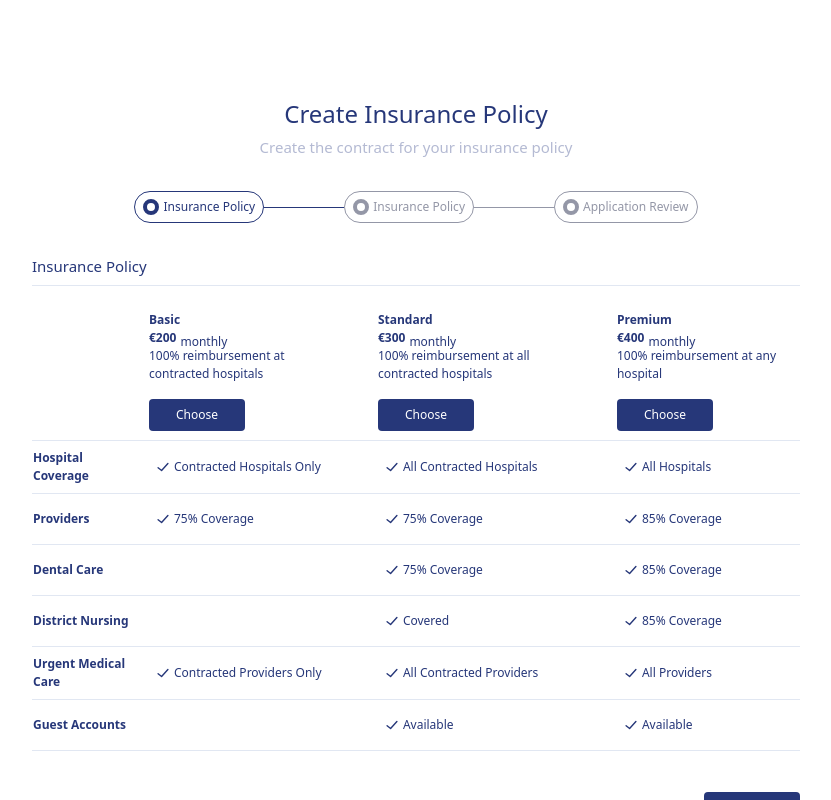
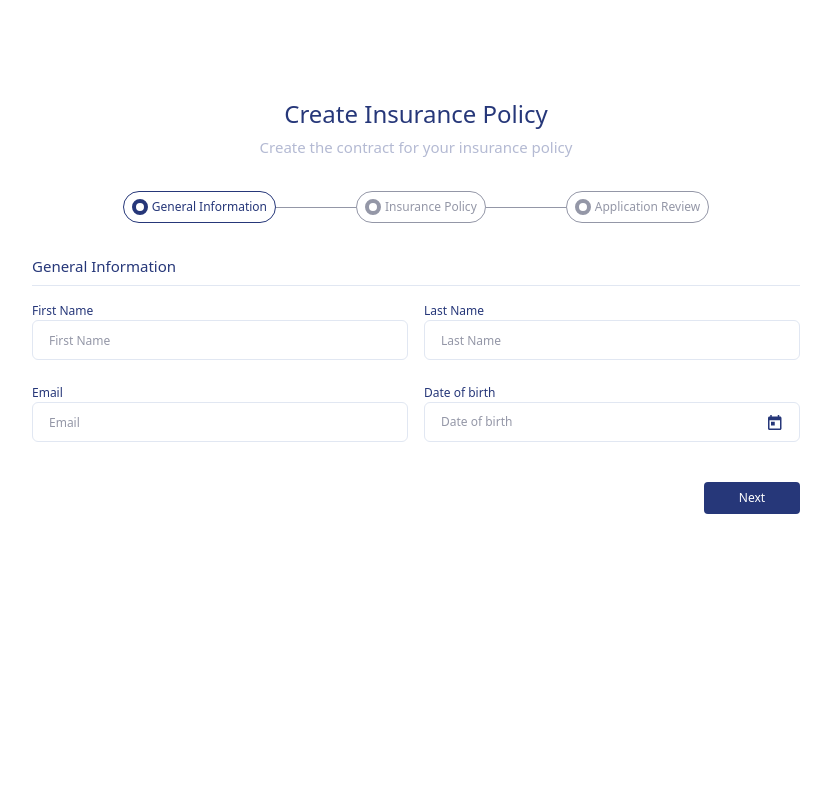
Before and after one commit to constantimi/trustflow, a React (Vite) app: page / in a window 1280 px wide. Shown: the whole page, without its empty margins (224-1055 px from the left). Built offline with nearby package versions, Linux system fonts and the light colour scheme.

Commit message:
Improve the selection on the summary step

```diff
--- a/src/modules/register/components/stepper/Stepper.tsx
+++ b/src/modules/register/components/stepper/Stepper.tsx
@@ -26,10 +26,10 @@ const Stepper = ({ steps }: Props) => {
           key={nanoid()}
           className="flex flex-row items-center justify-center"
         >
-          <StepItem step={current} isCurrentStep={isCurrentStep} />
-          {current.next && (
+          {current.prev && (
             <StepLine step={current} isCurrentStep={isCurrentStep} />
           )}
+          <StepItem step={current} isCurrentStep={isCurrentStep} />
         </div>
       );
       current = current.next;
--- a/src/modules/register/features/Register.tsx
+++ b/src/modules/register/features/Register.tsx
@@ -1,15 +1,12 @@
 import React, { useEffect, useState } from 'react';
 import { useNavigate } from 'react-router';
-import { Step, StepList, StepNames } from '../types/step';
+import { Step, StepList, StepName } from '../types/step';
 import UserForm, { createUserInformationStep } from './user/UserForm';
 import {
   createPolicySelectionStep,
   PolicySelection,
 } from './policy/PolicySelection';
-import {
-  createSummaryScreenStep,
-  SummaryScreen,
-} from './summary/SummaryScreen';
+import { createSummaryScreenStep, Summary } from './summary/Summary';
 import Stepper from '../components/stepper/Stepper';
 import Content from '../../shared/layout/content/Content';
 import Layout from '../../shared/layout/layout/Layout';
@@ -25,28 +22,16 @@ const Register = () => {
 
     const userStep = createUserInformationStep();
     newStepper = userStep;
-    newStepper = createPolicySelectionStep();
 
-    if (newStepper) {
-      const policyStep = createPolicySelectionStep();
-      policyStep.prev = newStepper;
-      newStepper.next = policyStep;
-    } else {
-      newStepper = createPolicySelectionStep();
-    }
+    const policyStep = createPolicySelectionStep();
+    policyStep.prev = newStepper;
+    newStepper.next = policyStep;
 
     const summaryStep = createSummaryScreenStep();
-    if (newStepper.next) {
-      summaryStep.prev = newStepper.next;
-      newStepper.next.next = summaryStep;
-    } else {
-      summaryStep.prev = newStepper;
-      newStepper.next = summaryStep;
-    }
+    summaryStep.prev = policyStep;
+    policyStep.next = summaryStep;
 
-    if (newStepper) {
-      setStepper({ currentStep: newStepper, chain: newStepper });
-    }
+    setStepper({ currentStep: userStep, chain: userStep });
   }, []);
 
   if (!stepper) {
@@ -59,9 +44,7 @@ const Register = () => {
     if (stepper.currentStep.next) {
       setStepper({ ...stepper, currentStep: stepper.currentStep.next });
     } else {
-      // Submit form
       navigate('/');
-
       setStepper(null);
     }
   };
@@ -69,6 +52,18 @@ const Register = () => {
   const handlePrevStep = () => {
     if (stepper.currentStep.prev) {
       setStepper({ ...stepper, currentStep: stepper.currentStep.prev });
+    }
+  };
+
+  const handleJumpToStep = (stepName: StepName) => {
+    let targetStep = stepper.currentStep as Step | undefined;
+    while (targetStep && targetStep.title !== stepName) {
+      targetStep.completed = false;
+      targetStep = targetStep.prev;
+    }
+
+    if (targetStep) {
+      setStepper({ ...stepper, currentStep: targetStep });
     }
   };
 
@@ -88,21 +83,22 @@ const Register = () => {
           <div className="flex w-[30rem] flex-col items-center justify-center md:w-[48rem]">
             <Stepper steps={stepper} />
 
-            {stepper.currentStep.title === StepNames.USER_FORM && (
+            {stepper.currentStep.title === StepName.USER_FORM && (
               <UserForm nextStep={handleNextStep} />
             )}
 
-            {stepper.currentStep.title === StepNames.POLICY_SELECTION && (
+            {stepper.currentStep.title === StepName.POLICY_SELECTION && (
               <PolicySelection
                 prevStep={handlePrevStep}
                 nextStep={handleNextStep}
               />
             )}
 
-            {stepper.currentStep.title === StepNames.SUMMARY && (
-              <SummaryScreen
+            {stepper.currentStep.title === StepName.SUMMARY && (
+              <Summary
                 prevStep={handlePrevStep}
                 nextStep={handleNextStep}
+                jumpToStep={handleJumpToStep}
               />
             )}
           </div>
--- /dev/null
+++ b/src/modules/register/features/icons/ArrowIcon.tsx
@@ -0,0 +1,26 @@
+import * as React from 'react';
+import { IconProps } from '../../../shared/types/icon';
+
+const ArrowIcon = ({
+  size = '10',
+  fill = '#9FA9CA',
+  className,
+  ...props
+}: IconProps) => (
+  <svg
+    width={size}
+    height={size}
+    viewBox="0 0 34 34"
+    xmlns="http://www.w3.org/2000/svg"
+    fill="none"
+    className={className}
+    {...props}
+  >
+    <path
+      d="M1.86999 28.64L13.51 17L1.86999 5.36C0.699993 4.19 0.699993 2.3 1.86999 1.13C3.03999 -0.0399975 4.92999 -0.0399975 6.09999 1.13L19.87 14.9C21.04 16.07 21.04 17.96 19.87 19.13L6.09999 32.9C4.92999 34.07 3.03999 34.07 1.86999 32.9C0.729993 31.73 0.699993 29.81 1.86999 28.64Z"
+      fill={fill}
+    />
+  </svg>
+);
+
+export default ArrowIcon;
--- a/src/modules/register/features/policy/PolicySelection.tsx
+++ b/src/modules/register/features/policy/PolicySelection.tsx
@@ -1,12 +1,12 @@
 import React from 'react';
-import { Step, StepNames } from '../../types/step';
+import { Step, StepName } from '../../types/step';
 import { Theme } from '../../../shared/layout/theme';
 import { PolicyTable } from './table/PolicyTable';
 import { useAppDispatch, useAppSelector } from '../../../shared/store/hooks';
 import { getPolicyState, validatePolicy } from '../../store/user/user-slice';
 
 export const createPolicySelectionStep: () => Step = () => ({
-  title: StepNames.POLICY_SELECTION,
+  title: StepName.POLICY_SELECTION,
 });
 
 interface Props {
--- /dev/null
+++ b/src/modules/register/features/summary/Summary.tsx
@@ -0,0 +1,121 @@
+import React from 'react';
+import { useAppSelector } from '../../../shared/store/hooks';
+import { getFormState, getPolicyState } from '../../store/user/user-slice';
+import { Step, StepName } from '../../types/step';
+import { Theme } from '../../../shared/layout/theme';
+import { getTheme } from '../../../shared/store/app/theme';
+import ArrowIcon from '../icons/ArrowIcon';
+
+export const createSummaryScreenStep: () => Step = () => ({
+  title: StepName.SUMMARY,
+});
+
+interface Props {
+  nextStep: () => void;
+  prevStep: () => void;
+  jumpToStep: (stepName: StepName) => void;
+}
+
+export const Summary = ({ prevStep, nextStep, jumpToStep }: Props) => {
+  const theme = useAppSelector(getTheme);
+  const user = useAppSelector(getFormState);
+  const policy = useAppSelector(getPolicyState);
+
+  return (
+    <div className="flex w-full flex-col">
+      <Theme.PrimaryText className="text-2xl font-semibold">
+        My details
+      </Theme.PrimaryText>
+      <Theme.PrimaryText className="text-lg">
+        Review your data and insurance policy preferences.
+      </Theme.PrimaryText>
+
+      <div
+        className="mb-auto mt-2 flex h-[1px] w-full"
+        style={{ backgroundColor: theme.border.primary }}
+      />
+
+      <div className="grid w-full grid-cols-2">
+        <div className="my-2">
+          <Theme.PrimaryText>Name</Theme.PrimaryText>
+        </div>
+        <div className="my-2">
+          <Theme.PrimaryText disable>
+            {user.firstName.value} {user.lastName.value}
+          </Theme.PrimaryText>
+        </div>
+      </div>
+
+      <div className="grid w-full grid-cols-2">
+        <div className="my-2">
+          <Theme.PrimaryText>Email</Theme.PrimaryText>
+        </div>
+        <div className="my-2">
+          <Theme.PrimaryText disable>{user.email.value}</Theme.PrimaryText>
+        </div>
+      </div>
+
+      <div className="grid w-full grid-cols-2">
+        <div className="my-2">
+          <Theme.PrimaryText>Date of Birth</Theme.PrimaryText>
+        </div>
+        <div className="my-2">
+          <Theme.PrimaryText disable>{user.dob.value}</Theme.PrimaryText>
+        </div>
+      </div>
+
+      <div className="flex w-full flex-row justify-end">
+        <Theme.DefaultButton
+          onClick={() => jumpToStep(StepName.USER_FORM)}
+          className="flex h-[2rem] w-fit flex-row gap-2"
+        >
+          <Theme.PrimaryText className="whitespace-normal text-sm">
+            Change contact details
+          </Theme.PrimaryText>
+          <ArrowIcon fill={theme.text.primary} />
+        </Theme.DefaultButton>
+      </div>
+
+      <div
+        className="mb-auto mt-2 flex h-[1px] w-full"
+        style={{ backgroundColor: theme.border.primary }}
+      />
+
+      <div className="grid w-full grid-cols-2">
+        <div className="my-2">
+          <Theme.PrimaryText>Insurance Policy</Theme.PrimaryText>
+        </div>
+        <div className="my-2">
+          <Theme.PrimaryText disable>{policy.value}</Theme.PrimaryText>
+        </div>
+      </div>
+
+      <div className="flex w-full flex-row justify-end">
+        <Theme.DefaultButton
+          onClick={() => jumpToStep(StepName.POLICY_SELECTION)}
+          className="flex h-[2rem] w-fit flex-row gap-2"
+        >
+          <Theme.PrimaryText className="whitespace-normal text-sm">
+            Change contact details
+          </Theme.PrimaryText>
+          <ArrowIcon fill={theme.text.primary} />
+        </Theme.DefaultButton>
+      </div>
+
+      <div
+        className="mb-6 mt-2 flex h-[1px] w-full"
+        style={{ backgroundColor: theme.border.primary }}
+      />
+
+      <div className="flex w-full flex-row justify-end gap-2">
+        <Theme.DefaultButton onClick={prevStep} className="h-[2rem] w-[6rem]">
+          Back
+        </Theme.DefaultButton>
+
+        <Theme.PrimaryButton onClick={nextStep} className="h-[2rem] w-[6rem]">
+          Apply
+        </Theme.PrimaryButton>
+      </div>
+    </div>
+  );
+};
--- a/src/modules/register/features/summary/SummaryScreen.tsx
+++ /dev/null
@@ -1,42 +0,0 @@
-import React from 'react';
-import { useAppSelector } from '../../../shared/store/hooks';
-import { getFormState, getPolicyState } from '../../store/user/user-slice';
-import { Step, StepNames } from '../../types/step';
-import { Theme } from '../../../shared/layout/theme';
-
-export const createSummaryScreenStep: () => Step = () => ({
-  title: StepNames.SUMMARY,
-});
-
-interface Props {
-  nextStep: () => void;
-  prevStep: () => void;
-}
-
-export const SummaryScreen = ({ prevStep, nextStep }: Props) => {
-  const user = useAppSelector(getFormState);
-  const policy = useAppSelector(getPolicyState);
-
-  return (
-    <div className="flex w-full flex-col">
-      <Theme.PrimaryText className="text-lg">My details</Theme.PrimaryText>
-
-      <Theme.PrimaryText>
-        Name: {user.firstName.value} {user.lastName.value}
-      </Theme.PrimaryText>
-      <Theme.PrimaryText>Email: {user.lastName.value}</Theme.PrimaryText>
-      <Theme.PrimaryText>Date of Birth: {user.dob.value}</Theme.PrimaryText>
-      <Theme.PrimaryText>Selected policy: {policy.value}</Theme.PrimaryText>
-
-      <div className="flex w-full flex-row justify-end gap-2 px-6">
-        <Theme.DefaultButton onClick={prevStep} className="h-[2rem] w-[6rem]">
-          Back
-        </Theme.DefaultButton>
-
-        <Theme.PrimaryButton onClick={nextStep} className="h-[2rem] w-[6rem]">
-          Submit
-        </Theme.PrimaryButton>
-      </div>
-    </div>
-  );
-};
--- a/src/modules/register/features/user/UserForm.tsx
+++ b/src/modules/register/features/user/UserForm.tsx
@@ -1,6 +1,6 @@
 import React from 'react';
 import { useAppDispatch, useAppSelector } from '../../../shared/store/hooks';
-import { Step, StepNames } from '../../types/step';
+import { Step, StepName } from '../../types/step';
 import Form from '../../components/form/Form';
 import Field from '../../components/form/Field';
 
@@ -22,7 +22,7 @@ import isEmailValid from '../../../shared/helpers/validateEmail';
 import { Theme } from '../../../shared/layout/theme';
 
 export const createUserInformationStep: () => Step = () => ({
-  title: StepNames.USER_FORM,
+  title: StepName.USER_FORM,
 });
 
 interface Props {
--- a/src/modules/register/types/step.ts
+++ b/src/modules/register/types/step.ts
@@ -3,14 +3,14 @@ export type StepList = {
   chain: Step;
 };
 
-export enum StepNames {
+export enum StepName {
   USER_FORM = 'General Information',
   POLICY_SELECTION = 'Insurance Policy',
   SUMMARY = 'Application Review',
 }
 
 export type Step = {
-  title: StepNames;
+  title: StepName;
   completed?: boolean;
   next?: Step;
   prev?: Step;
```
